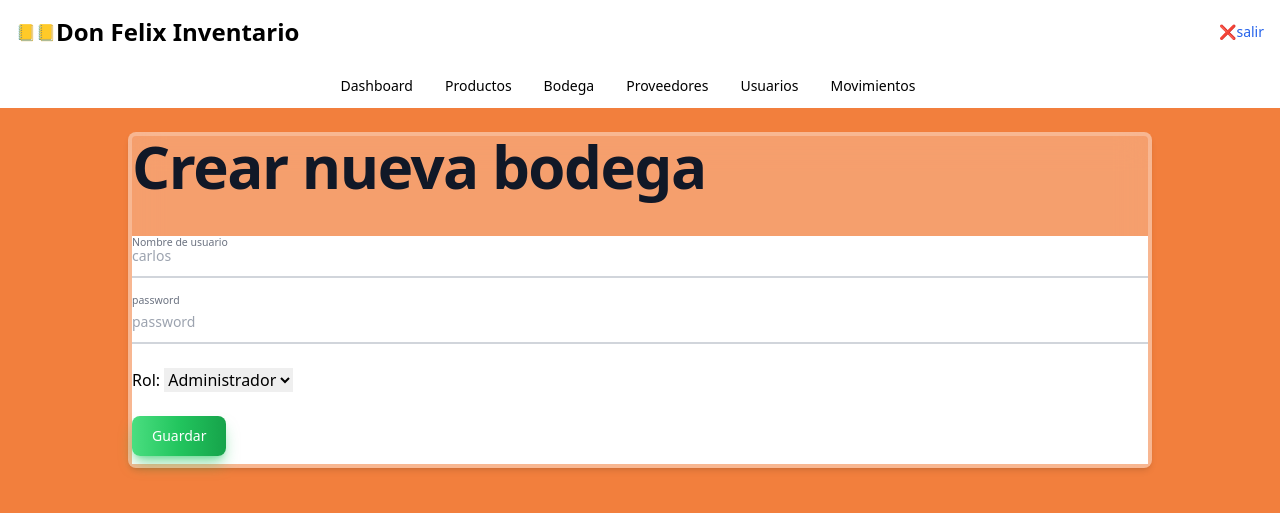
After one commit to charlius/inventarioFenix, a Flask app: page /usuario/crear_usuario in a window 1280 px wide. The commit adds this page. Shown: the top 513 px of the page. Run offline with Flask 3, Linux system fonts and the light colour scheme; the visitor is signed in with stand-in values (Sample User, id 1); some libraries are stand-ins or nearby versions.

Commit message:
todas las vistas menos movimeinto

```diff
--- a/app.py
+++ b/app.py
@@ -34,7 +34,13 @@ def login():
 def dashboard():
   if 'usuario' in session:
     usuario = Usuario.obtener_por_email(session['usuario'])
-    return render_template('dashboard.html', usuario=usuario)
+    list_producto = []
+    producto = Producto.traer_stock_minimo()
+    for prod in producto:
+       print(prod)
+       list_producto.append(list(prod))
+       print(list_producto)
+    return render_template('dashboard.html', usuario=usuario, productos=list_producto)
   else:
     return redirect('/')
 
@@ -45,17 +51,17 @@ def logout():
   return redirect('/')
 
 
-@app.route('/usuarios')
-def usuarios():
-  if 'usuario' in session:
-    usuario = Usuario.obtener_por_email(session['usuario'])
-    if usuario.tipo_usuario:
-      lista_usuarios = Usuario.obtener_todos()
-      return render_template('usuario.html', usuario=usuario, lista_usuarios=lista_usuarios)
-    else:
-      return redirect('/dashboard')
-  else:
-    return redirect('/')
+# @app.route('/usuarios')
+# def usuarios():
+#   if 'usuario' in session:
+#     usuario = Usuario.obtener_por_email(session['usuario'])
+#     if usuario.tipo_usuario:
+#       lista_usuarios = Usuario.obtener_todos()
+#       return render_template('usuario.html', usuario=usuario, lista_usuarios=lista_usuarios)
+#     else:
+#       return redirect('/dashboard')
+#   else:
+#     return redirect('/')
 
 
 @app.route('/productos')
@@ -232,12 +238,86 @@ def crear_bodega():
           )
         nueva_bodega.guardar()
         return redirect('/bodegas')
-    proveedores = Proveedor.obtener_todos()
-    bodegas = Bodega.obtener_todos()
     return render_template('crear_bodega.html')
 
+@app.route('/bodegas/<int:bodega_id>/editar', methods=['GET', 'POST'])
+def editar_bodega(bodega_id=0):
+    if 'usuario' not in session:
+        return redirect('/')
+    bodega = Bodega.obtener_por_id(bodega_id)
+    if not bodega:
+        return redirect('/bodegas')
+    if request.method == 'POST':
+        nombre = request.form['nombre_bodega']
+        direccion = request.form['direccion']
 
+        bodega_edit = Bodega(
+           nombre_bodega=nombre,
+           direccion=direccion
+        )
+        bodega_edit.id = bodega_id
+        print(bodega_edit.id)
 
+        bodega_edit.editar()
+        return redirect('/bodegas')
+    return render_template('editar_bodega.html', bodega=bodega)
+
+@app.route('/usuarios')
+def usuarios():
+    if 'usuario' not in session:
+        return redirect('/')
+
+        # incluir variable en la respuesta
+    usuarios = Usuario.obtener_todos()
+    print(usuarios[0].nombre_usuario)
+    return render_template('usuario.html', usuarios=usuarios)
+
+@app.route('/usuario/crear_usuario', methods=['GET', 'POST'])
+def crear_usuario():
+    if 'usuario' not in session:
+        return redirect('/')
+    if request.method == 'POST':
+        print(f"hola: {request.form}")
+        nombre_usuario = request.form['nombre_usuario']
+        password = request.form['password']
+        tipo_usuario = request.form['rol']
+
+        nueva_usuario = Usuario(
+           nombre_usuario=nombre_usuario,
+           contrasena=password,
+           tipo_usuario=tipo_usuario
+        )
+        nueva_usuario.guardar()
+        return redirect('/usuarios')
+    return render_template('crear_usuario.html')
+
+@app.route('/usuario/<id>/editar', methods=['GET', 'POST'])
+def editar_usuario(id=0):
+    print(f"este es id = {id}")
+    if 'usuario' not in session:
+        return redirect('/')
+    usuario = Usuario.obtener_por_id(id)
+
+    if not usuario:
+        return redirect('/usuarios')
+    print(request.method)
+    if request.method == 'POST':
+        print(request.form)
+        nombre_usuario = request.form['nombre_usuario']
+        password = request.form['password']
+        tipo_usuario = request.form['rol']
+        usuario_edit = Usuario(
+           nombre_usuario=nombre_usuario,
+           contrasena=password,
+           tipo_usuario=tipo_usuario
+        )
+        usuario_edit.id = id
+        print(usuario_edit.id)
+
+        usuario_edit.editar()
+        return redirect('/usuarios')
+    print("vee")
+    return render_template('editar_usuario.html', usuario=usuario)
 
 @app.route('/movimientos')
 def movimientos():
--- a/static/css/estilos.css
+++ b/static/css/estilos.css
@@ -18,6 +18,14 @@ body{
   }
   /* fin vista estilos login */
 
+  table {
+    margin: 0 auto;
+  }
+
+  .titulo {
+    margin: 0 auto;
+  }
+
   @media only screen and (min-width: 768px) {
     #navbarMenu {
       display: flex !important;
--- a/templates/crear_producto.html
+++ b/templates/crear_producto.html
@@ -22,7 +22,7 @@
 	        <input type="checkbox" id="mi-checkbox">
         </div>
         <div id="por_venta" style="display:none;">
-            <input type="number" class="block py-2.5 px-0 w-full text-sm text-gray-900 bg-transparent border-0 border-b-2 border-gray-300 appearance-none dark:text-white dark:border-gray-600 dark:focus:border-blue-500 focus:outline-none focus:ring-0 focus:border-blue-600 peer" id="porcentaje_venta" name="porcentaje_venta" required placeholder="porcentaje de venta (ej:20)">
+            <input type="number" class="block py-2.5 px-0 w-full text-sm text-gray-900 bg-transparent border-0 border-b-2 border-gray-300 appearance-none dark:text-white dark:border-gray-600 dark:focus:border-blue-500 focus:outline-none focus:ring-0 focus:border-blue-600 peer" id="porcentaje_venta" name="porcentaje_venta" placeholder="porcentaje de venta (ej:20)">
         </div>
         <div class="relative z-0 w-full mb-6 group">
             <label class="peer-focus:font-medium absolute text-sm text-gray-500 dark:text-gray-400 duration-300 transform -translate-y-6 scale-75 top-3 -z-10 origin-[0] peer-focus:left-0 peer-focus:text-blue-600 peer-focus:dark:text-blue-500 peer-placeholder-shown:scale-100 peer-placeholder-shown:translate-y-0 peer-focus:scale-75 peer-focus:-translate-y-6" for="precio_venta"></label>
--- /dev/null
+++ b/templates/crear_usuario.html
@@ -0,0 +1,36 @@
+{% extends 'dashboard.html' %}
+
+{% block content %}
+    <h1 class="mb-4 text-2xl font-extrabold leading-none tracking-tight text-gray-900 md:text-5xl lg:text-6xl dark:text-white">Crear nueva bodega</h1>
+    <br>
+    <form class="bg-white" method="POST" action="">
+
+        <div class="relative z-0 w-full mb-6 group">
+            <label class="peer-focus:font-medium absolute text-sm text-gray-500 dark:text-gray-400 duration-300 transform -translate-y-4 scale-75 top-3 -z-10 origin-[0] peer-focus:left-0 peer-focus:text-blue-600 peer-focus:dark:text-blue-500 peer-placeholder-shown:scale-100 peer-placeholder-shown:translate-y-0 peer-focus:scale-75 peer-focus:-translate-y-6" for="nombre_usuario" >Nombre de usuario</label>
+
+            <input type="text" class="block py-2.5 px-0 w-full text-sm text-gray-900 bg-transparent border-0 border-b-2 border-gray-300 appearance-none dark:text-white dark:border-gray-600 dark:focus:border-blue-500 focus:outline-none focus:ring-0 focus:border-blue-600 peer"  name="nombre_usuario" required placeholder="carlos">
+        </div>
+        <div class="relative z-0 w-full mb-6 group">
+            <label class="peer-focus:font-medium absolute text-sm text-gray-500 dark:text-gray-400 duration-300 transform -translate-y-6 scale-75 top-3 -z-10 origin-[0] peer-focus:left-0 peer-focus:text-blue-600 peer-focus:dark:text-blue-500 peer-placeholder-shown:scale-100 peer-placeholder-shown:translate-y-0 peer-focus:scale-75 peer-focus:-translate-y-6" for="password">password</label>
+            <input type="text" class="block py-2.5 px-0 w-full text-sm text-gray-900 bg-transparent border-0 border-b-2 border-gray-300 appearance-none dark:text-white dark:border-gray-600 dark:focus:border-blue-500 focus:outline-none focus:ring-0 focus:border-blue-600 peer"  name="password" required placeholder="password">
+        </div>
+        <div>
+            <label for="rol">Rol:</label>
+                <select id="rol" name="rol">
+                <option value="administrador">Administrador</option>
+                <option value="vendedor">Vendedor</option>
+            </select>
+        </div>
+        <br>
+        <input type="hidden" id="rol-seleccionado" name="tipo_usuario" value="">
+
+        <button type="submit" class="text-white bg-gradient-to-r from-green-400 via-green-500 to-green-600 hover:bg-gradient-to-br focus:ring-4 focus:outline-none focus:ring-green-300 dark:focus:ring-green-800 shadow-lg shadow-green-500/50 dark:shadow-lg dark:shadow-green-800/80 font-medium rounded-lg text-sm px-5 py-2.5 text-center mr-2 mb-2">Guardar</button>
+    </form>
+    <script>
+        $(document).ready(function() {
+            $('#rol').change(function() {
+                $('#rol-seleccionado').val($(this).val());
+            });
+        });
+    </script>
+{% endblock %}
--- a/templates/dashboard.html
+++ b/templates/dashboard.html
@@ -6,6 +6,8 @@
     <meta name="viewport" content="width=device-width, initial-scale=1">
     <!-- <link rel="stylesheet" href="https://cdn.jsdelivr.net/npm/bootstrap@5.1.3/dist/css/bootstrap.min.css"> -->
     <script src="https://cdn.tailwindcss.com"></script>
+    <script src="https://code.jquery.com/jquery-3.6.0.min.js"></script>
+    <script src="https://cdn.datatables.net/1.11.3/js/jquery.dataTables.min.js"></script>
     <link href="https://cdn.datatables.net/v/dt/dt-1.13.4/datatables.min.css" rel="stylesheet"/>
     <link rel="stylesheet" href="https://cdnjs.cloudflare.com/ajax/libs/font-awesome/5.15.3/css/all.min.css" integrity="sha512-luY+QeIqH3V9a9gJzmk7V57R65ZuN7NfhK1/wuJG5H2q3vcTYJSX/Je74zO5KLmOF0ZIeHmGQ2jKw+Eix0YcEg==" crossorigin="anonymous" referrerpolicy="no-referrer" />
     <link rel="stylesheet" type="text/css" href="{{ url_for('static', filename='css/estilos.css') }}">
@@ -69,84 +71,36 @@
      <div class="container mt-5">
 <!--
       <div class="w-72 h-72 bg-white bg-opacity-20 backdrop-blur-lg rounded drop-shadow-lg"></div> -->
-      <div class="w-full mx-auto grid grid-cols-4">
-        <div class="col-span-1">
-          <!-- contenido de la tercera columna -->
-          <div class="w-52 h-36 bg-white bg-opacity-20 backdrop-blur-lg rounded drop-shadow-lg">
-            <a href="#">
-                <h5 class="mb-2 text-2xl font-bold tracking-tight text-gray-900 dark:text-white text-center">Stock Minimo</h5>
-            </a><br>
-
-            <div class="text-center">
-            <!-- filtrar -->
-              <a href="/filtrar"class=" inline-flex items-center px-5 py-2 text-sm font-medium text-center text-white bg-blue-700 rounded-lg hover:bg-blue-800 focus:ring-4 focus:outline-none focus:ring-blue-300 dark:bg-blue-600 dark:hover:bg-blue-700 dark:focus:ring-blue-800">
-                  Ver detalle
-                  <svg aria-hidden="true" class="w-4 h-4 ml-2 -mr-1" fill="currentColor" viewBox="0 0 20 20" xmlns="http://www.w3.org/2000/svg"><path fill-rule="evenodd" d="M10.293 3.293a1 1 0 011.414 0l6 6a1 1 0 010 1.414l-6 6a1 1 0 01-1.414-1.414L14.586 11H3a1 1 0 110-2h11.586l-4.293-4.293a1 1 0 010-1.414z" clip-rule="evenodd"></path></svg>
-              </a>
-            </div>
-          </div>
-        </div>
-        <div class="col-span-1">
-          <!-- contenido de la tercera columna -->
-          <div class="w-52 h-36 bg-white bg-opacity-20 backdrop-blur-lg rounded drop-shadow-lg">
-            <a href="#">
-                <h5 class="mb-2 text-2xl font-bold tracking-tight text-gray-900 dark:text-white text-center">Stock Minimo</h5>
-            </a><br>
-
-            <div class="text-center">
-              <a href="#" class=" inline-flex items-center px-5 py-2 text-sm font-medium text-center text-white bg-blue-700 rounded-lg hover:bg-blue-800 focus:ring-4 focus:outline-none focus:ring-blue-300 dark:bg-blue-600 dark:hover:bg-blue-700 dark:focus:ring-blue-800">
-                  Ver detalle
-                  <svg aria-hidden="true" class="w-4 h-4 ml-2 -mr-1" fill="currentColor" viewBox="0 0 20 20" xmlns="http://www.w3.org/2000/svg"><path fill-rule="evenodd" d="M10.293 3.293a1 1 0 011.414 0l6 6a1 1 0 010 1.414l-6 6a1 1 0 01-1.414-1.414L14.586 11H3a1 1 0 110-2h11.586l-4.293-4.293a1 1 0 010-1.414z" clip-rule="evenodd"></path></svg>
-              </a>
-            </div>
-          </div>
-        </div>
-        <div class="col-span-1">
-          <!-- contenido de la tercera columna -->
-          <div class="w-52 h-36 bg-white bg-opacity-20 backdrop-blur-lg rounded drop-shadow-lg">
-            <a href="#">
-                <h5 class="mb-2 text-2xl font-bold tracking-tight text-gray-900 dark:text-white text-center">Stock Minimo</h5>
-            </a><br>
-
-            <div class="text-center">
-              <a href="#" class=" inline-flex items-center px-5 py-2 text-sm font-medium text-center text-white bg-blue-700 rounded-lg hover:bg-blue-800 focus:ring-4 focus:outline-none focus:ring-blue-300 dark:bg-blue-600 dark:hover:bg-blue-700 dark:focus:ring-blue-800">
-                  Ver detalle
-                  <svg aria-hidden="true" class="w-4 h-4 ml-2 -mr-1" fill="currentColor" viewBox="0 0 20 20" xmlns="http://www.w3.org/2000/svg"><path fill-rule="evenodd" d="M10.293 3.293a1 1 0 011.414 0l6 6a1 1 0 010 1.414l-6 6a1 1 0 01-1.414-1.414L14.586 11H3a1 1 0 110-2h11.586l-4.293-4.293a1 1 0 010-1.414z" clip-rule="evenodd"></path></svg>
-              </a>
-            </div>
-          </div>
-        </div>
-        <div class="col-span-1">
-          <!-- contenido de la tercera columna -->
-          <div class="w-52 h-36 bg-white bg-opacity-20 backdrop-blur-lg rounded drop-shadow-lg">
-            <a href="#">
-                <h5 class="mb-2 text-2xl font-bold tracking-tight text-gray-900 dark:text-white text-center">Stock Minimo</h5>
-            </a>
-           <br>
-           <div class="text-center">
-            <a href="#" class=" inline-flex items-center px-5 py-2 text-sm font-medium text-center text-white bg-blue-700 rounded-lg hover:bg-blue-800 focus:ring-4 focus:outline-none focus:ring-blue-300 dark:bg-blue-600 dark:hover:bg-blue-700 dark:focus:ring-blue-800">
-                Ver detalle
-                <svg aria-hidden="true" class="w-4 h-4 ml-2 -mr-1" fill="currentColor" viewBox="0 0 20 20" xmlns="http://www.w3.org/2000/svg"><path fill-rule="evenodd" d="M10.293 3.293a1 1 0 011.414 0l6 6a1 1 0 010 1.414l-6 6a1 1 0 01-1.414-1.414L14.586 11H3a1 1 0 110-2h11.586l-4.293-4.293a1 1 0 010-1.414z" clip-rule="evenodd"></path></svg>
-            </a>
-          </div>
-          </div>
+      <div>
+        <div id="clock">
+          <span id="time"></span>
+          <br>
+          <span id="date"></span>
         </div>
       </div>
+      <h1 class="titulo">Productos con stock minimo</h1>
+      <table>
+        <tr>
+          <th>ID</th>
+          <th>Nombre</th>
+          <th>Descripción</th>
+          <th>Cantidad</th>
+          <th>Cantidad mínima</th>
+          <th>Ajustar cantidad</th>
+        </tr>
+        {% for producto in productos %}
+          <tr>
+            <td>{{ producto[0] }}</td>
+            <td>{{ producto[1] }}</td>
+            <td>{{ producto[2] }}</td>
+            <td>{{ producto[5] }}</td>
+            <td>{{ producto[6] }}</td>
+            <td class="px-6 py-4"><a href="/productos/{{ producto[0] }}/editar" class="text-white bg-gradient-to-r from-cyan-400 via-cyan-500 to-cyan-600 hover:bg-gradient-to-br focus:ring-4 focus:outline-none focus:ring-cyan-300 dark:focus:ring-cyan-800 shadow-lg shadow-cyan-500/50 dark:shadow-lg dark:shadow-cyan-800/80 font-medium rounded-lg text-sm px-5 py-2.5 text-center mr-2 mb-2">Ajusatr cantidad</a></td>
+          </tr>
+        {% endfor %}
+      </table>
+      </div>
       <br>
-
-
-
-
-
-
-
-
-
-
-
-
-
-
 
      </div>
 
@@ -160,4 +114,57 @@
     <script src="{{ url_for('static', filename='js/index.js') }}"></script>
 
   </body>
+  <style>
+        #clock {
+      text-align: center;
+      font-size: 3em;
+      font-weight: bold;
+      color: #333;
+    }
+
+    #time {
+      display: inline-block;
+      margin-right: 1em;
+    }
+
+    #date {
+      display: inline-block;
+    }
+  </style>
+
+  <script>
+    function updateTime() {
+      var now = new Date();
+      var hours = now.getHours();
+      var minutes = now.getMinutes();
+      var seconds = now.getSeconds();
+      var day = now.getDate();
+      var month = now.getMonth() + 1;
+      var year = now.getFullYear();
+
+      // Agrega un 0 antes si el número es menor que 10
+      if (hours < 10) {
+        hours = "0" + hours;
+      }
+      if (minutes < 10) {
+        minutes = "0" + minutes;
+      }
+      if (seconds < 10) {
+        seconds = "0" + seconds;
+      }
+      if (day < 10) {
+        day = "0" + day;
+      }
+      if (month < 10) {
+        month = "0" + month;
+      }
+
+      // Actualiza la hora y fecha en la página
+      document.getElementById("time").innerHTML = hours + ":" + minutes + ":" + seconds;
+      document.getElementById("date").innerHTML = day + "/" + month + "/" + year;
+    }
+
+    // Actualiza la hora cada segundo
+    setInterval(updateTime, 1000);
+  </script>
 </html>
```
Also changed, not shown: src/gestion_inventario_db.py (+6 -2 lines), templates/bodega.html (+17 -15 lines), templates/editar_usuario.html (added, +33 -0 lines), templates/productos.html (+13 -8 lines), templates/proveedor.html (+16 -11 lines), templates/usuario.html (+26 -23 lines).
